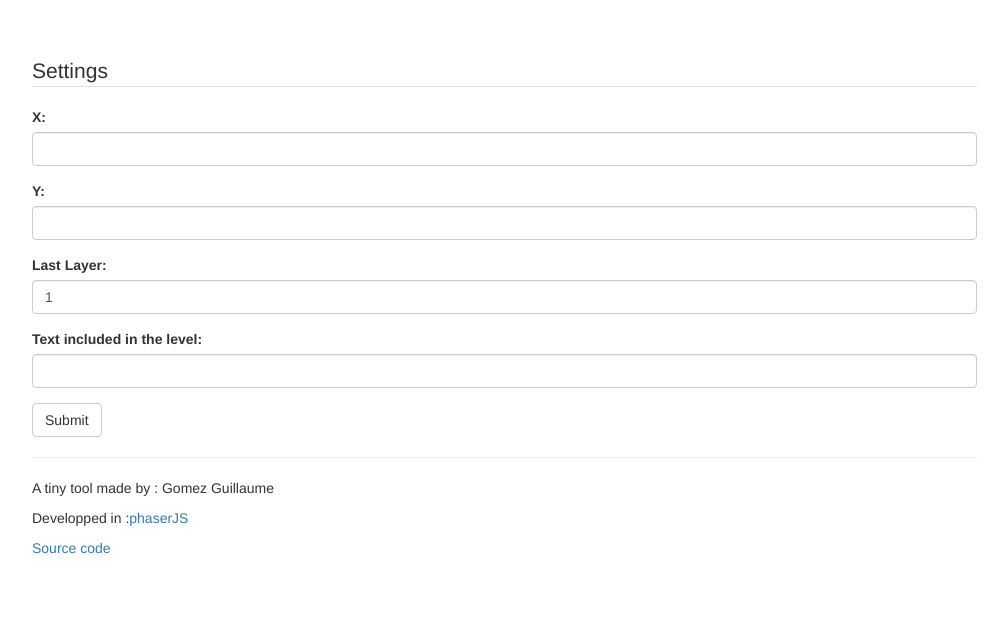
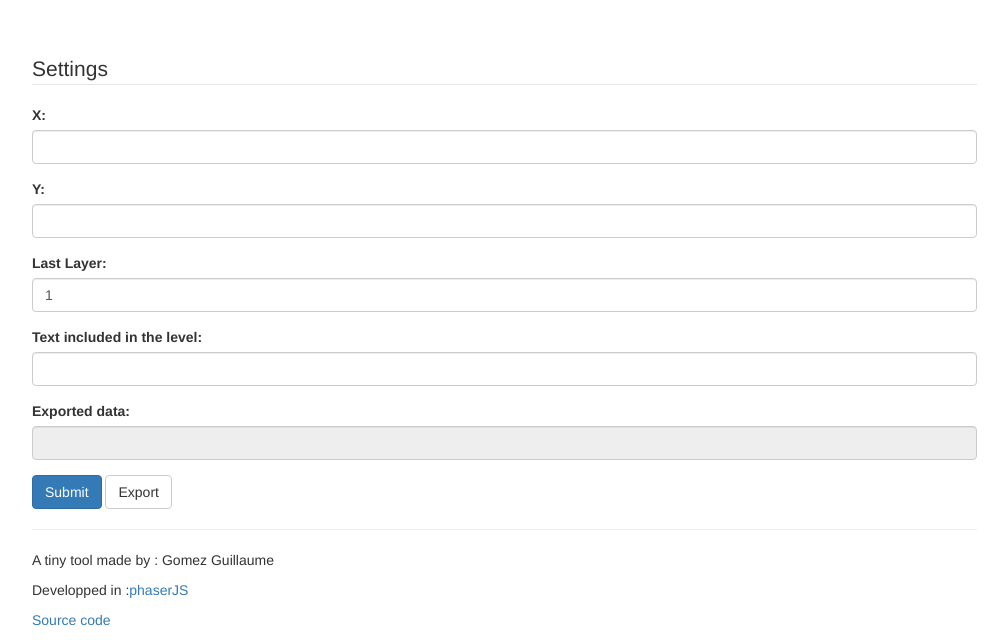
Before and after one commit to guillaume-gomez/LD38-editor, a website with bundled scripts: page static/index.html in a window 1280 px wide. Shown: the part 308-948 px from the top of the page, without its empty margins (38-1046 px from the left). Before the commit the page ends 876 px from the top, so only its background shows below. Built offline with nearby package versions, Linux system fonts and the light colour scheme.

Commit message:
exported data is displayed in an input

```diff
--- a/static/index.html
+++ b/static/index.html
@@ -12,7 +12,7 @@
       <div class="row">
         <div class="header clearfix">
           <div class="col-md-10">
-            <div id="content" style="padding-top: 420px; padding-bottom: 20px"></div>
+            <div id="content" style="padding-top: 490px; padding-bottom: 20px"></div>
           </div>
           <script src="scripts/phaser.min.js"></script>
           <script src="scripts/phaser-state-transition.min.js"></script>
@@ -39,7 +39,12 @@
               <label for="text-in-level">Text included in the level:</label>
               <input type="text" class="form-control" id="text-in-level">
             </div>
-            <button type="submit" class="btn btn-default" onclick="submitParam()">Submit</button>
+            <div class="form-group">
+              <label for="text-in-level">Exported data:</label>
+              <input type="text" class="form-control" id="exportData" readonly>
+            </div>
+            <button type="submit" class="btn btn-primary" onclick="submitParam()">Submit</button>
+            <button type="button" class="btn btn-default" onclick="exportData()">Export</button>
           </fieldset>
           <hr/>
         </div>
@@ -59,5 +64,13 @@
       var text = document.getElementById('text-in-level').value || "";
       this.window.game.reload({playerPosition: {x, y}, lastLayer, text});
     }
+
+    function exportData() {
+      var x = parseInt(document.getElementById('x').value);
+      var y = parseInt(document.getElementById('y').value);
+      var lastLayer = parseInt(document.getElementById('last-layer').value);
+      var text = document.getElementById('text-in-level').value || "";
+      document.getElementById('exportData').value = JSON.stringify({playerPosition: {x, y}, lastLayer, text});
+    }
   </script>
 </html>
```
